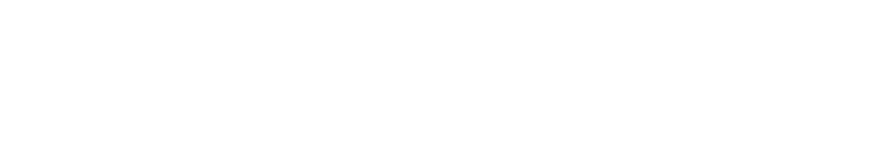
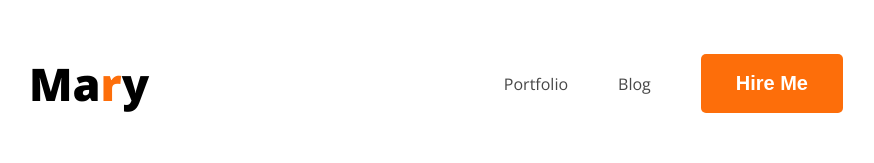
Before and after one commit to Codelifo/web-portfolio, a plain HTML site: page index.html in a window 1280 px wide. Shown: the whole page, without its empty margins (179-1053 px from the left). Drawn offline with nearby package versions, Linux system fonts and the light colour scheme.

Commit message:
nav item and button style added.

```diff
--- a/index.html
+++ b/index.html
@@ -4,8 +4,28 @@
     <meta charset="UTF-8">
     <meta name="viewport" content="width=device-width, initial-scale=1.0">
     <title>Mary Hardy</title>
+    <link rel="preconnect" href="https://fonts.googleapis.com">
+    <link rel="preconnect" href="https://fonts.gstatic.com" crossorigin>
+    <link href="https://fonts.googleapis.com/css2?family=Inter:wght@100..900&family=Open+Sans:ital,wght@0,300..800;1,300..800&display=swap" rel="stylesheet">
+    <link rel="stylesheet" href="style.css">
 </head>
-<body>
+<body class="open-sans">
+    <header>
+        <nav>
+            <h3 class="nav_title">Ma<span class="text_primary">r</span>y</h3>
+            <ul>
+                <li><a class="dark_2" href="">Portfolio</a></li>
+                <li><a class="dark_2" href="">Blog</a></li>
+                <li><a href=""><button class="btn_primary">Hire Me</button></a></li>
+            </ul>
+        </nav>
+    </header>
+    <main>
 
+    </main>
+
+    <footer>
+
+    </footer>
 </body>
 </html>
--- /dev/null
+++ b/style.css
@@ -0,0 +1,53 @@
+/* font add */
+.open-sans {
+    font-family: "Open Sans", sans-serif;
+    font-optical-sizing: auto;
+    font-style: normal;
+    font-variation-settings:
+      "wdth" 100;
+  }
+
+/* shared style */
+.text_primary{
+    color: #FD6E0A;
+}
+.dark_2{
+    color: #474747;
+}
+
+.btn_primary{
+    background-color: #FD6E0A;
+    font-weight: 700;
+    color: white;
+    font-size: 20px;
+    padding: 18px 35px;
+    border-radius: 5px;
+    border: none;
+}
+/* nav styles start  */
+nav{
+    display: flex;
+    align-items: center;
+    justify-content: space-between;
+    margin: 0 200px;
+}
+
+nav ul{
+    display: flex;
+    align-items: center;
+}
+
+.nav_title{
+    font-weight: 800;
+    font-size: 45px;
+
+}
+
+nav ul li{
+    list-style: none;
+    margin-right: 50px;
+}
+
+nav li a {
+    text-decoration: none;
+}
```
